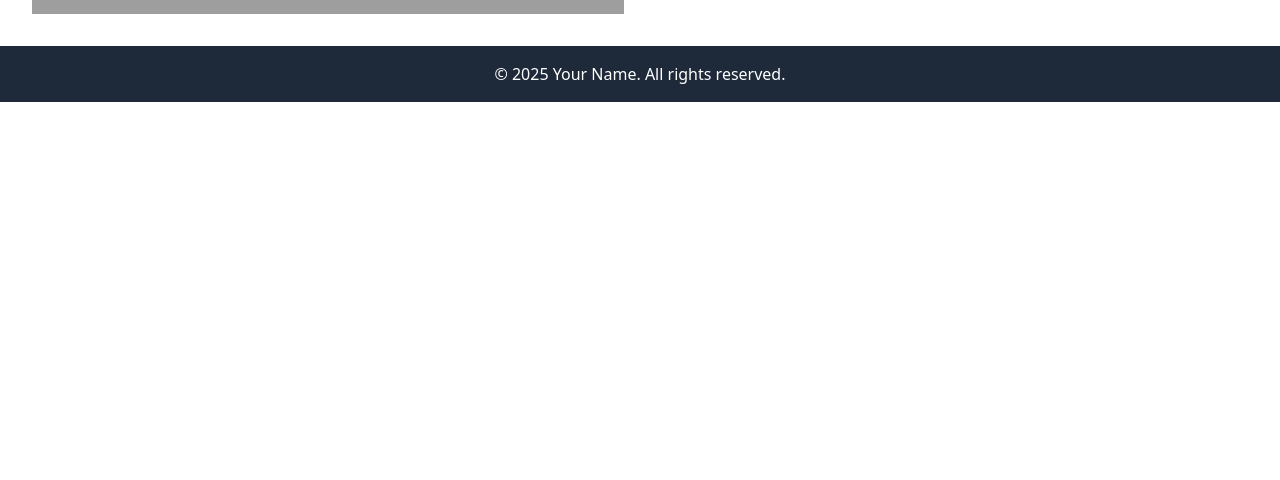
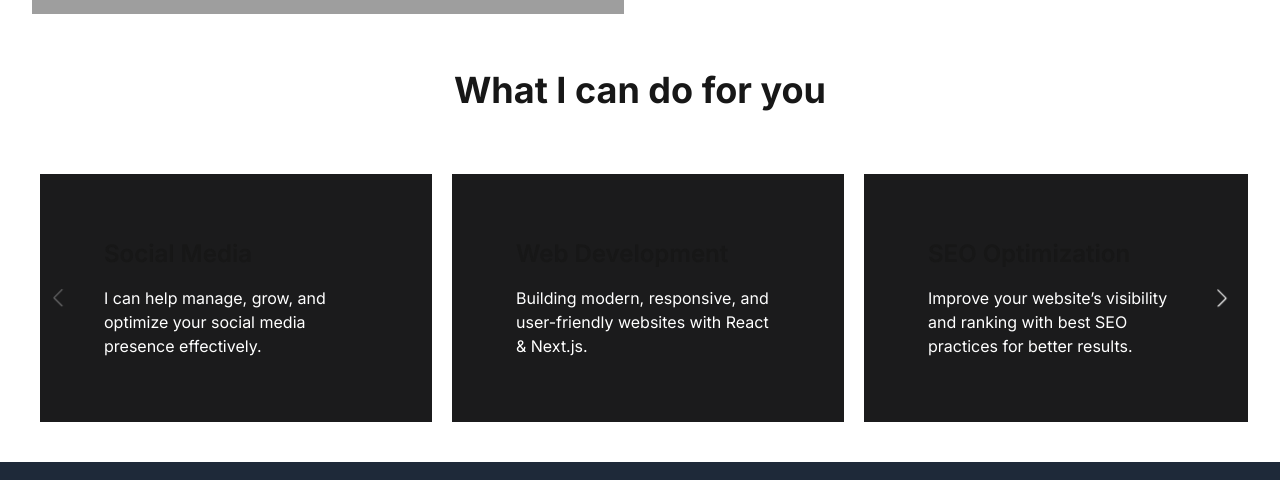
Before and after one commit to abdullahwebdev9176/portfolio-project, a Next.js app: page / in a window 1280 px wide. Shown: the part 990-1470 px from the top of the page. Before the commit the page ends 1092 px from the top, so only its background shows below. Built offline with nearby package versions, Linux system fonts and the light colour scheme; grey boxes are pictures that could not be loaded.

Commit message:
added offer sec

```diff
--- a/app/page.jsx
+++ b/app/page.jsx
@@ -1,5 +1,6 @@
 import AboutSection from "@/components/homeComponents/AboutSection";
 import HeroSection from "@/components/homeComponents/HeroSection";
+import OfferSection from "@/components/homeComponents/OfferSection";
 import Image from "next/image";
 
 export default function Home() {
@@ -8,6 +9,7 @@ export default function Home() {
       <main className="container mx-auto">
         <HeroSection />
         <AboutSection />
+        <OfferSection />
       </main>
     </div>
   );
--- /dev/null
+++ b/components/homeComponents/OfferSection.jsx
@@ -0,0 +1,79 @@
+'use client'
+
+import React from 'react'
+
+// Swiper imports
+import { Swiper, SwiperSlide } from 'swiper/react'
+import { Navigation } from 'swiper/modules'
+
+// Swiper styles
+import 'swiper/css'
+import 'swiper/css/navigation'
+
+const OfferSection = () => {
+    const offers = [
+        {
+            title: "Social Media",
+            desc: "I can help manage, grow, and optimize your social media presence effectively.",
+        },
+        {
+            title: "Web Development",
+            desc: "Building modern, responsive, and user-friendly websites with React & Next.js.",
+        },
+        {
+            title: "SEO Optimization",
+            desc: "Improve your website’s visibility and ranking with best SEO practices for better results.",
+        },
+        {
+            title: "UI/UX Design",
+            desc: "Designing clean, modern, and user-friendly interfaces for better user experience.",
+        },
+    ]
+
+    return (
+        <>
+            <div className='text-center my-14'>
+                <h2 className='text-2xl md:text-4xl font-bold'>What I can do for you</h2>
+            </div>
+
+            {/* Swiper Added */}
+            <Swiper
+                modules={[Navigation]}
+                navigation={true}
+                spaceBetween={20}
+                breakpoints={{
+                    0: {
+                        slidesPerView: 1,
+                    },
+                    767: {
+                        slidesPerView: 2,
+                    },
+                    1024: {
+                        slidesPerView: 3,
+                    },
+                }}
+            >
+                {offers.map((offer, index) => (
+                    <SwiperSlide key={index} className="h-auto">
+                        <div className="w-full h-full bg-[#1b1b1c] m-2 hover:shadow-lg transition-shadow duration-300 cursor-pointer p-11 xl:p-16 flex flex-col">
+                            <h6 className="text-2xl font-semibold mb-4">{offer.title}</h6>
+                            <p className="text-white flex-grow">{offer.desc}</p>
+                        </div>
+                    </SwiperSlide>
+                ))}
+            </Swiper>
+
+
+            <style jsx global>{`
+        .swiper-button-next,
+        .swiper-button-prev {
+          color: white !important;
+          transform: scale(0.4);
+        }
+
+      `}</style>
+        </>
+    )
+}
+
+export default OfferSection
--- a/package.json
+++ b/package.json
@@ -15,7 +15,8 @@
     "react": "19.1.0",
     "react-dom": "19.1.0",
     "react-type-animation": "^3.2.0",
-    "sharp": "^0.32.6"
+    "sharp": "^0.32.6",
+    "swiper": "^12.0.2"
   },
   "devDependencies": {
     "@eslint/eslintrc": "^3",
```
Also changed, not shown: 1 other file (tests, documents, lock files or other folders).
